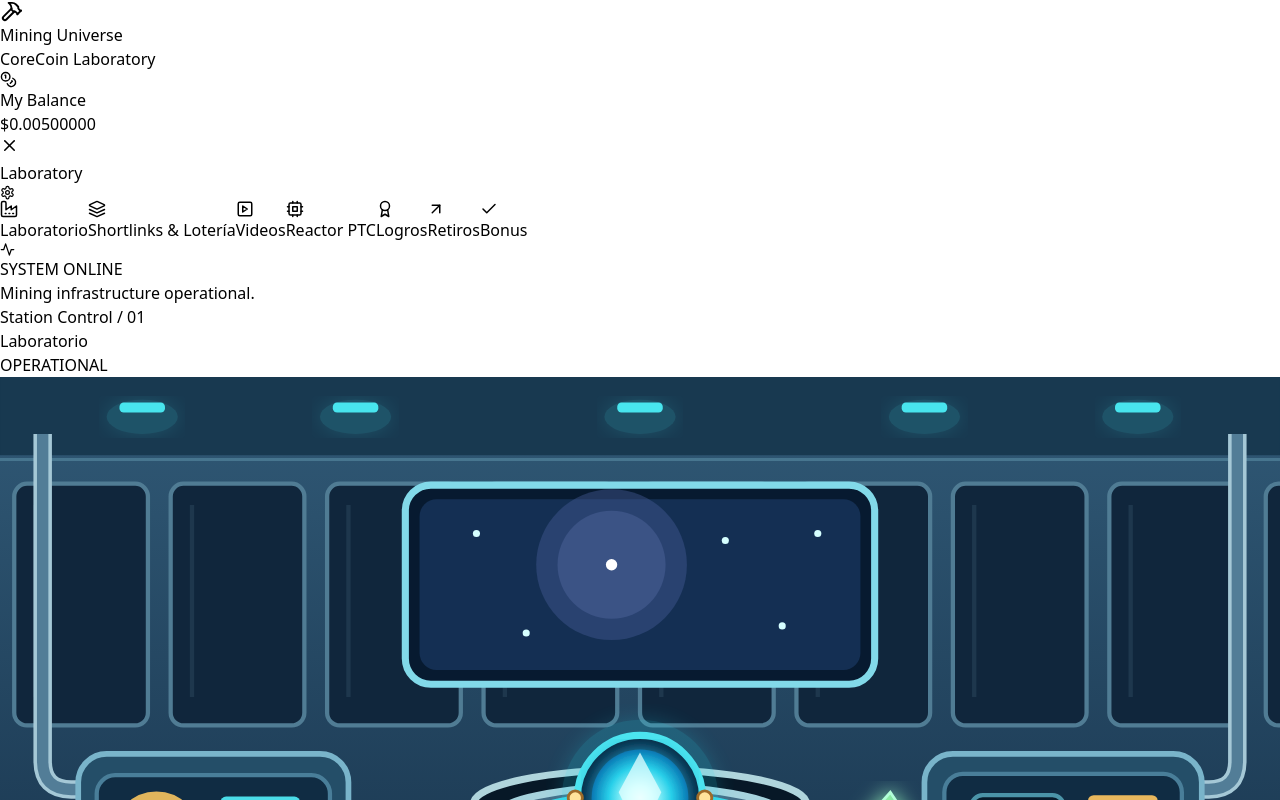
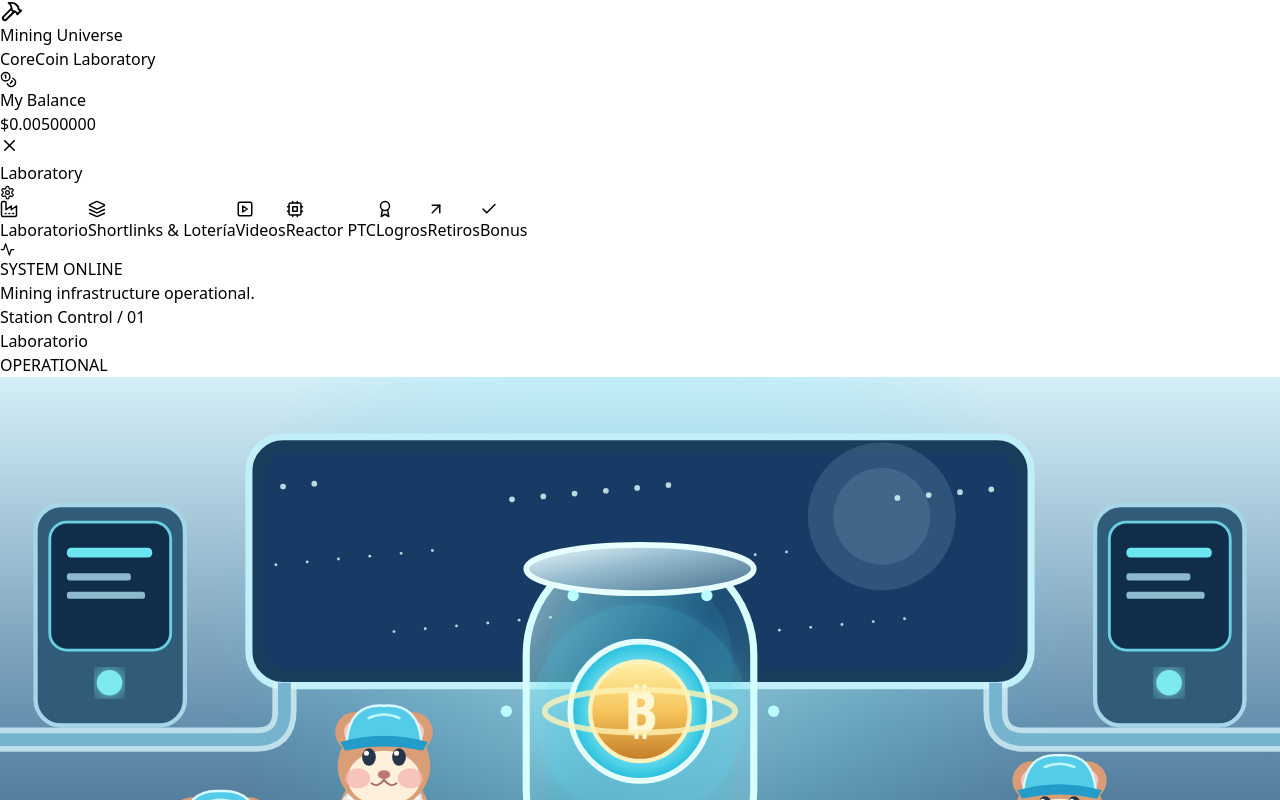
Before and after one commit to fcmadridcr-maker/LabCoin, a React (Vite) app: page / in a window 1280 px wide. Shown: the top 800 px of the page. Built offline with nearby package versions, Linux system fonts and the light colour scheme.

Commit message:
Update App.jsx

```diff
--- a/src/App.jsx
+++ b/src/App.jsx
@@ -37,321 +37,344 @@ const modules = [
 // ESCENARIO PRINCIPAL: LABORATORIO ILUSTRADO
 // ------------------------------------------------------
 
+
 function MiningLaboratory() {
   return (
-    <div className="relative w-full overflow-hidden rounded-[28px] border border-[#477d9b] bg-[#102b43] shadow-[0_15px_45px_rgba(0,0,0,.4)]">
-
+    <div className="relative w-full overflow-hidden rounded-[28px] border border-cyan-200/20 bg-[#10283e] shadow-[0_15px_45px_rgba(0,0,0,.35)]">
       <svg
         viewBox="0 0 900 510"
         className="block w-full h-auto"
         xmlns="http://www.w3.org/2000/svg"
         role="img"
-        aria-label="Laboratorio futurista de minería con reactor central y cristales"
+        aria-label="Laboratorio de minería con pequeños hámsteres ingenieros"
       >
         <defs>
-          <linearGradient id="wall" x1="0" y1="0" x2="0" y2="1">
-            <stop stopColor="#315a77" />
-            <stop offset="1" stopColor="#122b43" />
+          <linearGradient id="labWall" x2="0" y2="1">
+            <stop stopColor="#d5eff7" />
+            <stop offset=".48" stopColor="#648fae" />
+            <stop offset="1" stopColor="#193b59" />
           </linearGradient>
 
-          <linearGradient id="floor" x1="0" y1="0" x2="0" y2="1">
-            <stop stopColor="#254962" />
-            <stop offset="1" stopColor="#0b1d30" />
+          <linearGradient id="labFloor" x2="0" y2="1">
+            <stop stopColor="#477b98" />
+            <stop offset="1" stopColor="#10263e" />
           </linearGradient>
 
-          <linearGradient id="metal" x1="0" y1="0" x2="1" y2="1">
-            <stop stopColor="#b3d0d8" />
-            <stop offset=".35" stopColor="#567f98" />
-            <stop offset="1" stopColor="#203c57" />
+          <linearGradient id="labGlass" x2="1" y2="1">
+            <stop stopColor="#e6ffff" stopOpacity=".65" />
+            <stop offset=".5" stopColor="#58ddeb" stopOpacity=".12" />
+            <stop offset="1" stopColor="#b4f5ff" stopOpacity=".3" />
           </linearGradient>
 
-          <linearGradient id="goldMetal" x1="0" y1="0" x2="1" y2="1">
-            <stop stopColor="#ffe39a" />
-            <stop offset=".5" stopColor="#d99a35" />
-            <stop offset="1" stopColor="#88521c" />
+          <linearGradient id="labMetal" x2="1" y2="1">
+            <stop stopColor="#f1fbff" />
+            <stop offset=".45" stopColor="#91b8cb" />
+            <stop offset="1" stopColor="#456d89" />
           </linearGradient>
 
-          <linearGradient id="cyan" x1="0" y1="0" x2="0" y2="1">
-            <stop stopColor="#b7ffff" />
-            <stop offset=".4" stopColor="#39ddeb" />
-            <stop offset="1" stopColor="#087cae" />
+          <linearGradient id="labBlue" x2="0" y2="1">
+            <stop stopColor="#8df5ff" />
+            <stop offset=".5" stopColor="#29c5e7" />
+            <stop offset="1" stopColor="#0876ad" />
           </linearGradient>
 
-          <radialGradient id="core">
+          <linearGradient id="labGold" x2="0" y2="1">
+            <stop stopColor="#fff1a9" />
+            <stop offset=".5" stopColor="#f5c45b" />
+            <stop offset="1" stopColor="#c47c27" />
+          </linearGradient>
+
+          <radialGradient id="labCore">
             <stop stopColor="#ffffff" />
-            <stop offset=".25" stopColor="#b5ffff" />
-            <stop offset=".65" stopColor="#28cfe9" />
-            <stop offset="1" stopColor="#0878b4" />
+            <stop offset=".35" stopColor="#b9ffff" />
+            <stop offset="1" stopColor="#23bddd" />
           </radialGradient>
 
-          <linearGradient id="purpleCrystal" x1="0" y1="0" x2="1" y2="1">
-            <stop stopColor="#e8c5ff" />
-            <stop offset=".5" stopColor="#a46bff" />
-            <stop offset="1" stopColor="#5235ad" />
-          </linearGradient>
+          <radialGradient id="labLight">
+            <stop stopColor="#c6ffff" stopOpacity=".5" />
+            <stop offset="1" stopColor="#42d9f0" stopOpacity="0" />
+          </radialGradient>
 
-          <linearGradient id="greenCrystal" x1="0" y1="0" x2="1" y2="1">
-            <stop stopColor="#d3ffb5" />
-            <stop offset=".5" stopColor="#5bdc98" />
-            <stop offset="1" stopColor="#147d68" />
-          </linearGradient>
-
-          <filter id="glow">
-            <feGaussianBlur stdDeviation="7" result="blur" />
+          <filter id="labGlow">
+            <feGaussianBlur stdDeviation="6" result="blur" />
             <feMerge>
               <feMergeNode in="blur" />
               <feMergeNode in="SourceGraphic" />
             </feMerge>
           </filter>
 
-          <filter id="shadow">
-            <feGaussianBlur stdDeviation="8" />
+          <filter id="labSoftShadow">
+            <feGaussianBlur stdDeviation="9" />
           </filter>
+
+          {/* HÁMSTER INGENIERO */}
+          <g id="labHamster">
+            {/* Sombra */}
+            <ellipse cx="0" cy="130" rx="42" ry="8" fill="#061827" opacity=".3" />
+
+            {/* Orejas */}
+            <circle cx="-23" cy="28" r="16" fill="#d99c77" />
+            <circle cx="23" cy="28" r="16" fill="#d99c77" />
+            <circle cx="-23" cy="28" r="9" fill="#f5c5bc" />
+            <circle cx="23" cy="28" r="9" fill="#f5c5bc" />
+
+            {/* Cuerpo */}
+            <ellipse cx="0" cy="96" rx="37" ry="38" fill="#d99e76" />
+            <ellipse cx="0" cy="102" rx="29" ry="30" fill="#fff1df" />
+
+            {/* Bata */}
+            <path d="M-29 78 Q-42 91 -36 125 Q0 140 36 125 L29 78 Q0 64 -29 78Z"
+              fill="#f7fcff" stroke="#d3e9f1" strokeWidth="2" />
+            <path d="M-10 75 L0 94 L10 75 L6 116 L-6 116Z"
+              fill="#d8f0f6" />
+            <path d="M-10 76 L0 94 L10 76" fill="none" stroke="#b5dce9" strokeWidth="2" />
+
+            {/* Cabeza */}
+            <ellipse cx="0" cy="55" rx="37" ry="35" fill="#d99e76" />
+            <ellipse cx="0" cy="65" rx="29" ry="22" fill="#fff0dc" />
+
+            {/* Mejillas */}
+            <ellipse cx="-21" cy="65" rx="10" ry="8" fill="#f4b9b2" opacity=".8" />
+            <ellipse cx="21" cy="65" rx="10" ry="8" fill="#f4b9b2" opacity=".8" />
+
+            {/* Ojos */}
+            <ellipse cx="-12" cy="48" rx="5.5" ry="7" fill="#243449" />
+            <ellipse cx="12" cy="48" rx="5.5" ry="7" fill="#243449" />
+            <circle cx="-14" cy="45" r="2" fill="white" />
+            <circle cx="10" cy="45" r="2" fill="white" />
+
+            {/* Nariz y boca */}
+            <ellipse cx="0" cy="62" rx="5" ry="3.5" fill="#bd777c" />
+            <path d="M0 66 Q-5 73 -10 69 M0 66 Q5 73 10 69"
+              fill="none" stroke="#a86c68" strokeWidth="1.5" strokeLinecap="round" />
+
+            {/* Casco */}
+            <path d="M-30 37 Q-28 5 0 7 Q28 5 30 37 Q0 29 -30 37Z"
+              fill="#54cce9" stroke="#d9faff" strokeWidth="2" />
+            <path d="M-35 36 Q0 26 35 36 L31 43 Q0 36 -31 43Z"
+              fill="#249bc8" />
+            <path d="M-13 17 Q0 11 13 17" fill="none" stroke="#d9ffff" strokeWidth="2" opacity=".8" />
+
+            {/* Brazos y manos */}
+            <path d="M-28 87 Q-43 88 -40 105" fill="none" stroke="#f6e6d7" strokeWidth="11" strokeLinecap="round" />
+            <path d="M28 87 Q43 88 40 105" fill="none" stroke="#f6e6d7" strokeWidth="11" strokeLinecap="round" />
+            <circle cx="-40" cy="106" r="7" fill="#d99e76" />
+            <circle cx="40" cy="106" r="7" fill="#d99e76" />
+
+            {/* Botones de bata */}
+            <circle cx="0" cy="105" r="2" fill="#7ab6cb" />
+            <circle cx="0" cy="115" r="2" fill="#7ab6cb" />
+          </g>
         </defs>
 
-        {/* PAREDES DEL LABORATORIO */}
-        <rect width="900" height="510" fill="url(#wall)" />
+        {/* AMBIENTE */}
+        <rect width="900" height="510" fill="url(#labWall)" />
 
-        {/* Paneles arquitectónicos */}
-        <path d="M0 0 H900 V55 H0Z" fill="#183950" />
-        <path d="M0 58 H900" stroke="#77b3c8" strokeWidth="2" opacity=".35" />
+        <circle cx="450" cy="180" r="300" fill="url(#labLight)" />
 
-        {Array.from({ length: 9 }, (_, i) => (
+        {/* VENTANA PANORÁMICA */}
+        <rect x="175" y="42" width="550" height="175" rx="24"
+          fill="#183d5d" stroke="#c0eff7" strokeWidth="5" />
+
+        <rect x="186" y="53" width="528" height="153" rx="17"
+          fill="#173b64" />
+
+        <circle cx="620" cy="98" r="52" fill="#8eb8d2" opacity=".2" />
+        <circle cx="620" cy="98" r="34" fill="#c1eaff" opacity=".12" />
+
+        {Array.from({ length: 34 }, (_, i) => (
+          <circle
+            key={i}
+            cx={(i * 83 + 31) % 520 + 190}
+            cy={(i * 47 + 17) % 140 + 58}
+            r={i % 3 === 0 ? 2 : 1}
+            fill="#e5ffff"
+            opacity=".8"
+          />
+        ))}
+
+        {/* PANELES LATERALES */}
+        {[25, 770].map((x, i) => (
           <g key={i}>
-            <rect
-              x={i * 110 + 10}
-              y="75"
-              width="94"
-              height="170"
-              rx="9"
-              fill="#10263c"
-              stroke="#507c94"
-              strokeWidth="3"
-            />
-            <path
-              d={`M${i * 110 + 25} 90 V225`}
-              stroke="#81b5c9"
-              opacity=".12"
-              strokeWidth="3"
-            />
+            <rect x={x} y="90" width="105" height="155" rx="18"
+              fill="#315c79" stroke="#a6d7e8" strokeWidth="3" />
+            <rect x={x + 10} y="102" width="85" height="90" rx="12"
+              fill="#102e49" stroke="#69cfe3" strokeWidth="2" />
+            <rect x={x + 22} y="120" width="60" height="7" rx="3" fill="#6be6f1" />
+            <rect x={x + 22} y="138" width="45" height="5" rx="2" fill="#8cb9ce" />
+            <rect x={x + 22} y="151" width="55" height="5" rx="2" fill="#8cb9ce" />
+            <circle cx={x + 52} cy="215" r="9" fill="#7deaf1" filter="url(#labGlow)" />
           </g>
         ))}
 
-        {/* VENTANA CENTRAL */}
-        <rect x="285" y="76" width="330" height="140" rx="18"
-          fill="#071a30" stroke="#82d9e9" strokeWidth="5" />
+        {/* TUBERÍAS */}
+        <path d="M0 255 H180 Q200 255 200 235 V215"
+          fill="none" stroke="#d5f4fa" strokeWidth="17" opacity=".8" />
+        <path d="M0 255 H180 Q200 255 200 235 V215"
+          fill="none" stroke="#76b3ce" strokeWidth="9" />
 
-        <rect x="295" y="86" width="310" height="120" rx="12"
-          fill="#142f53" />
+        <path d="M900 255 H720 Q700 255 700 235 V215"
+          fill="none" stroke="#d5f4fa" strokeWidth="17" opacity=".8" />
+        <path d="M900 255 H720 Q700 255 700 235 V215"
+          fill="none" stroke="#76b3ce" strokeWidth="9" />
 
-        {/* Espacio exterior */}
-        <circle cx="430" cy="132" r="53" fill="#435a92" opacity=".45" />
-        <circle cx="430" cy="132" r="38" fill="#7184c2" opacity=".25" />
-        <circle cx="430" cy="132" r="4" fill="white" />
+        {/* REACTOR CENTRAL */}
+        <ellipse cx="450" cy="418" rx="175" ry="28"
+          fill="#061726" opacity=".35" filter="url(#labSoftShadow)" />
 
-        {[[335,110],[510,115],[550,175],[370,180],[575,110]].map(([x,y],i) => (
-          <circle key={i} cx={x} cy={y} r="2.5" fill="#d6ffff" />
+        <rect x="315" y="350" width="270" height="75" rx="25"
+          fill="url(#labMetal)" stroke="#e0faff" strokeWidth="4" />
+
+        <rect x="330" y="362" width="240" height="48" rx="17"
+          fill="#214965" stroke="#78c9de" strokeWidth="3" />
+
+        <rect x="355" y="382" width="190" height="9" rx="4"
+          fill="url(#labBlue)" filter="url(#labGlow)" />
+
+        <rect x="370" y="120" width="160" height="245" rx="75"
+          fill="url(#labGlass)" stroke="#d7ffff" strokeWidth="5" />
+
+        <rect x="385" y="135" width="130" height="210" rx="62"
+          fill="#32c9e5" opacity=".10" />
+
+        <ellipse cx="450" cy="135" rx="80" ry="17"
+          fill="url(#labMetal)" stroke="#e8ffff" strokeWidth="4" />
+
+        <ellipse cx="450" cy="345" rx="80" ry="17"
+          fill="url(#labMetal)" stroke="#e8ffff" strokeWidth="4" />
+
+        <circle cx="450" cy="235" r="75"
+          fill="#62eaff" opacity=".16" filter="url(#labGlow)" />
+
+        <circle cx="450" cy="235" r="49"
+          fill="url(#labCore)" stroke="#e5ffff" strokeWidth="4" />
+
+        <circle cx="450" cy="235" r="35"
+          fill="url(#labGold)" stroke="#fff1bb" strokeWidth="3" />
+
+        <text x="450" y="250" textAnchor="middle"
+          fontSize="42" fontWeight="bold" fill="#fff8d5">₿</text>
+
+        <ellipse cx="450" cy="235" rx="67" ry="15"
+          fill="none" stroke="#fff3b6" strokeWidth="4" opacity=".8" />
+
+        {/* DETALLES DEL REACTOR */}
+        {[0, 1, 2, 3, 4, 5].map((i) => (
+          <circle key={i}
+            cx={450 + Math.cos(i * Math.PI / 3) * 94}
+            cy={235 + Math.sin(i * Math.PI / 3) * 94}
+            r="4" fill="#b9ffff" />
         ))}
 
-        {/* CONDUCTOS SUPERIORES */}
-        <path d="M30 40 V270 Q30 290 50 290 H165"
-          fill="none" stroke="#a5c8d6" strokeWidth="13" />
-        <path d="M30 40 V270 Q30 290 50 290 H165"
-          fill="none" stroke="#527d97" strokeWidth="8" />
+        {/* MÁQUINAS LATERALES */}
+        <g>
+          <rect x="65" y="320" width="160" height="92" rx="22"
+            fill="url(#labMetal)" stroke="#d8f7ff" strokeWidth="3" />
+          <rect x="80" y="333" width="130" height="62" rx="15"
+            fill="#183c58" />
+          <circle cx="111" cy="364" r="19" fill="#0b253e"
+            stroke="#7deaf2" strokeWidth="4" />
+          <circle cx="111" cy="364" r="10" fill="url(#labCore)" />
+          <rect x="145" y="347" width="47" height="7" rx="3" fill="#7deaf2" />
+          <rect x="145" y="363" width="35" height="5" rx="2" fill="#a7c9d9" />
+          <rect x="145" y="376" width="42" height="5" rx="2" fill="#a7c9d9" />
+        </g>
 
-        <path d="M870 40 V270 Q870 290 850 290 H735"
-          fill="none" stroke="#a5c8d6" strokeWidth="13" />
-        <path d="M870 40 V270 Q870 290 850 290 H735"
-          fill="none" stroke="#527d97" strokeWidth="8" />
+        <g>
+          <rect x="675" y="320" width="160" height="92" rx="22"
+            fill="url(#labMetal)" stroke="#d8f7ff" strokeWidth="3" />
+          <rect x="690" y="333" width="130" height="62" rx="15"
+            fill="#183c58" />
+          <circle cx="721" cy="364" r="19" fill="#0b253e"
+            stroke="#7deaf2" strokeWidth="4" />
+          <circle cx="721" cy="364" r="10" fill="url(#labCore)" />
+          <rect x="755" y="347" width="47" height="7" rx="3" fill="#7deaf2" />
+          <rect x="755" y="363" width="35" height="5" rx="2" fill="#a7c9d9" />
+          <rect x="755" y="376" width="42" height="5" rx="2" fill="#a7c9d9" />
+        </g>
 
-        {/* LUCES */}
-        {[100,250,450,650,800].map((x,i) => (
+        {/* CINTA TRANSPORTADORA */}
+        <path d="M520 390 H870" stroke="#244d6b" strokeWidth="28" strokeLinecap="round" />
+        <path d="M520 379 H870" stroke="#d0f4fa" strokeWidth="5" opacity=".8" />
+        <path d="M520 401 H870" stroke="#5e9bb8" strokeWidth="5" />
+
+        {[550, 610, 670, 730, 790, 850].map((x, i) => (
+          <circle key={i} cx={x} cy="390" r="8"
+            fill="url(#labMetal)" stroke="#d9faff" strokeWidth="2" />
+        ))}
+
+        {/* MONEDAS */}
+        {[570, 630, 690, 750, 810].map((x, i) => (
           <g key={i}>
-            <rect x={x-16} y="18" width="32" height="7" rx="3" fill="#49e5ee" />
-            <ellipse cx={x} cy="28" rx="25" ry="12" fill="#45e8f1" opacity=".15" filter="url(#glow)" />
+            <ellipse cx={x} cy={365 - (i % 2) * 9} rx="15" ry="5"
+              fill="#a56c24" />
+            <ellipse cx={x} cy={360 - (i % 2) * 9} rx="15" ry="6"
+              fill="url(#labGold)" stroke="#fff1b4" strokeWidth="2" />
+            <text x={x} y={364 - (i % 2) * 9} textAnchor="middle"
+              fontSize="10" fontWeight="bold" fill="#a66a20">₿</text>
           </g>
         ))}
 
-        {/* MÁQUINA LATERAL IZQUIERDA */}
-        <g>
-          <ellipse cx="150" cy="380" rx="100" ry="24" fill="#061727" opacity=".6" />
-
-          <rect x="55" y="265" width="190" height="112" rx="20"
-            fill="#244e68" stroke="#79b4ca" strokeWidth="4" />
-
-          <rect x="68" y="280" width="164" height="82" rx="13"
-            fill="#102c43" stroke="#497e99" strokeWidth="3" />
-
-          <circle cx="110" cy="322" r="27"
-            fill="#0b1b2b" stroke="#e0b55c" strokeWidth="7" />
-
-          <circle cx="110" cy="322" r="17"
-            fill="url(#core)" />
-
-          <rect x="155" y="295" width="56" height="10" rx="4" fill="#4bdce8" />
-          <rect x="155" y="315" width="42" height="7" rx="3" fill="#7eacc0" />
-          <rect x="155" y="331" width="52" height="7" rx="3" fill="#7eacc0" />
-
-          <rect x="78" y="370" width="144" height="18" rx="6"
-            fill="url(#metal)" />
-
-          <circle cx="90" cy="385" r="5" fill="#f7c66a" />
-          <circle cx="210" cy="385" r="5" fill="#f7c66a" />
+        {/* HÁMSTER 1: SUPERVISOR */}
+        <g transform="translate(270 225) scale(.88)">
+          <use href="#labHamster" />
+          <rect x="-24" y="90" width="48" height="27" rx="5"
+            fill="#173d5c" stroke="#a6eff5" strokeWidth="2" />
+          <rect x="-19" y="95" width="38" height="16" rx="3"
+            fill="#4bd8ee" />
+          <path d="M-15 106 L-5 100 L2 104 L12 98"
+            fill="none" stroke="#ffffff" strokeWidth="2" />
         </g>
 
-        {/* MÁQUINA LATERAL DERECHA */}
-        <g>
-          <ellipse cx="750" cy="380" rx="105" ry="24" fill="#061727" opacity=".6" />
-
-          <rect x="650" y="265" width="195" height="112" rx="20"
-            fill="#244e68" stroke="#79b4ca" strokeWidth="4" />
-
-          <rect x="664" y="279" width="167" height="84" rx="13"
-            fill="#102c43" stroke="#497e99" strokeWidth="3" />
-
-          <rect x="683" y="294" width="65" height="55" rx="8"
-            fill="#071b2b" stroke="#4b94a8" strokeWidth="3" />
-
-          <path d="M692 337 L708 309 L722 330 L736 302"
-            fill="none" stroke="#4ce6d9" strokeWidth="4" />
-
-          <rect x="765" y="294" width="49" height="10" rx="4" fill="#e9b85d" />
-          <rect x="765" y="314" width="38" height="7" rx="3" fill="#7eacc0" />
-          <rect x="765" y="330" width="48" height="7" rx="3" fill="#7eacc0" />
-
-          <rect x="675" y="370" width="145" height="18" rx="6"
-            fill="url(#metal)" />
+        {/* HÁMSTER 2: OPERARIO */}
+        <g transform="translate(155 285) scale(.88)">
+          <use href="#labHamster" />
+          <path d="M-37 112 Q-55 108 -58 90"
+            fill="none" stroke="#d99e76" strokeWidth="8" strokeLinecap="round" />
         </g>
 
-        {/* CRISTALES IZQUIERDOS */}
-        <g filter="url(#glow)">
-          <path d="M255 370 L265 325 L280 305 L294 325 L306 370Z"
-            fill="url(#purpleCrystal)" stroke="#e4c5ff" strokeWidth="2" />
-          <path d="M265 325 L280 305 L280 360 L255 370Z"
-            fill="#e8c5ff" opacity=".45" />
-
-          <path d="M300 370 L310 337 L324 322 L337 339 L344 370Z"
-            fill="url(#greenCrystal)" stroke="#a8ffd6" strokeWidth="2" />
+        {/* HÁMSTER 3: TRANSPORTISTA */}
+        <g transform="translate(745 260) scale(.85)">
+          <use href="#labHamster" />
+          <path d="M-30 92 L-49 108" stroke="#d99e76"
+            strokeWidth="8" strokeLinecap="round" />
         </g>
 
-        {/* CRISTALES DERECHOS */}
-        <g filter="url(#glow)">
-          <path d="M595 370 L610 310 L626 292 L642 316 L650 370Z"
-            fill="url(#greenCrystal)" stroke="#b3ffda" strokeWidth="2" />
-
-          <path d="M625 370 L643 335 L660 315 L676 342 L683 370Z"
-            fill="url(#purpleCrystal)" stroke="#dfc5ff" strokeWidth="2" />
+        {/* CRISTALES DECORATIVOS */}
+        <g>
+          <path d="M20 420 L35 365 L50 420Z"
+            fill="#8deaff" stroke="#d9ffff" strokeWidth="2" />
+          <path d="M45 420 L62 382 L80 420Z"
+            fill="#4bc9ee" stroke="#c8faff" strokeWidth="2" />
+          <path d="M840 420 L860 360 L880 420Z"
+            fill="#8deaff" stroke="#d9ffff" strokeWidth="2" />
         </g>
 
-        {/* REACTOR CENTRAL - SOMBRA */}
-        <ellipse cx="450" cy="420" rx="170" ry="35"
-          fill="#020b16" opacity=".7" filter="url(#shadow)" />
+        {/* SUELO */}
+        <rect x="0" y="430" width="900" height="80" fill="url(#labFloor)" />
+        <path d="M0 430 H900" stroke="#c8faff" strokeWidth="3" opacity=".65" />
 
-        {/* BASE DEL REACTOR */}
-        <path d="M340 385 H560 L585 430 H315Z"
-          fill="#254c65" stroke="#8bc4d3" strokeWidth="4" />
-
-        <path d="M360 398 H540 L550 418 H350Z"
-          fill="#10283c" />
-
-        <rect x="372" y="421" width="156" height="17" rx="7"
-          fill="url(#goldMetal)" />
-
-        <rect x="390" y="426" width="120" height="5" rx="2"
-          fill="#fff1b8" opacity=".8" />
-
-        {/* SOPORTES DEL REACTOR */}
-        {[345,540].map((x,i) => (
-          <g key={i}>
-            <rect x={x} y="310" width="24" height="88" rx="8"
-              fill="url(#metal)" stroke="#8bb6c9" strokeWidth="2" />
-            <rect x={x+5} y="325" width="14" height="52" rx="4"
-              fill="#35d8e8" opacity=".7" />
-          </g>
+        {[100, 300, 500, 700].map((x, i) => (
+          <path key={i} d={`M${x} 450 L${x + 40} 450 L${x + 70} 510`}
+            stroke="#75cde1" strokeWidth="2" opacity=".25" fill="none" />
         ))}
 
-        {/* REACTOR PRINCIPAL */}
-        <g>
-          <ellipse cx="450" cy="300" rx="117" ry="24"
-            fill="#071827" stroke="#b0d5dc" strokeWidth="5" />
-
-          <path d="M333 300 V370 Q333 396 450 396 Q567 396 567 370 V300Z"
-            fill="url(#metal)" stroke="#b5d9e0" strokeWidth="5" />
-
-          <path d="M345 308 V367 Q345 383 450 383 Q555 383 555 367 V308Z"
-            fill="#18364d" stroke="#6b9aaf" strokeWidth="3" />
-
-          <ellipse cx="450" cy="310" rx="103" ry="22"
-            fill="#456d86" stroke="#a6d3dd" strokeWidth="5" />
-
-          <ellipse cx="450" cy="308" rx="78" ry="15"
-            fill="#071b30" stroke="#39d8e8" strokeWidth="3" />
-
-          {/* Núcleo energético */}
-          <circle cx="450" cy="296" r="55"
-            fill="#22d5e8" opacity=".2" filter="url(#glow)" />
-
-          <circle cx="450" cy="296" r="44"
-            fill="#0a263e" stroke="#4be4ef" strokeWidth="5" />
-
-          <circle cx="450" cy="296" r="34"
-            fill="url(#core)" filter="url(#glow)" />
-
-          <path d="M450 264 L465 292 L450 323 L435 292Z"
-            fill="#e5ffff" opacity=".75" />
-
-          {/* Detalles de reactor */}
-          {[0,1,2,3,4,5].map((i) => (
-            <circle
-              key={i}
-              cx={450 + Math.cos(i * Math.PI / 3) * 91}
-              cy={309 + Math.sin(i * Math.PI / 3) * 15}
-              r="5"
-              fill="#ffe39a"
-              stroke="#9e6b28"
-              strokeWidth="2"
-            />
-          ))}
-
-          {/* Indicadores frontales */}
-          <rect x="376" y="352" width="148" height="21" rx="7"
-            fill="#0a1b2d" stroke="#6c9db0" strokeWidth="2" />
-
-          <rect x="389" y="359" width="35" height="7" rx="3" fill="#43e1e8" />
-          <rect x="431" y="359" width="35" height="7" rx="3" fill="#5ee3a3" />
-          <rect x="473" y="359" width="35" height="7" rx="3" fill="#e9bd63" />
-
-        </g>
-
-        {/* PLATAFORMA INFERIOR */}
-        <path d="M0 440 H900 V510 H0Z" fill="url(#floor)" />
-        <path d="M0 440 H900" stroke="#65b4c9" strokeWidth="4" opacity=".5" />
-
-        <path d="M40 460 H860" stroke="#4a829a" strokeWidth="2" opacity=".4" />
-
-        {/* PANELES DEL SUELO */}
-        {[100,300,500,700].map((x,i) => (
-          <g key={i}>
-            <path d={`M${x} 455 L${x+35} 455 L${x+60} 510 L${x-25} 510Z`}
-              fill="#24475d" opacity=".65" />
-            <path d={`M${x} 470 H${x+20}`}
-              stroke="#4bdde8" strokeWidth="3" />
-          </g>
-        ))}
-
-        {/* DETALLES LUMINOSOS */}
-        <circle cx="450" cy="450" r="5" fill="#f7d17a" />
-        <circle cx="450" cy="450" r="16" stroke="#e4b65b" fill="none" opacity=".5" />
-
+        {/* IDENTIFICACIÓN */}
+        <rect x="350" y="446" width="200" height="34" rx="12"
+          fill="#123450" stroke="#9ceefa" strokeWidth="2" />
+        <text x="450" y="468" textAnchor="middle"
+          fontSize="14" fontWeight="bold" fill="#c8faff">
+          LABCOIN MINING
+        </text>
       </svg>
 
       {/* ETIQUETA SUPERIOR */}
       <div className="absolute top-3 left-3 md:top-5 md:left-5">
-        <div className="px-3 py-2 rounded-xl bg-[#071a2d]/85 border border-cyan-300/30 backdrop-blur-md">
-          <p className="text-[8px] md:text-[10px] font-black text-cyan-300 tracking-[.2em]">
-            MINING CHAMBER
+        <div className="px-3 py-2 rounded-xl bg-[#102d45]/85 border border-cyan-100/40 backdrop-blur-md shadow-lg">
+          <p className="text-[8px] md:text-[10px] font-black text-cyan-100 tracking-[.2em]">
+            HAMSTER MINING LAB
           </p>
-          <p className="text-[8px] text-slate-300 mt-1">
+          <p className="text-[8px] text-slate-200 mt-1">
             CORE REACTOR 01
           </p>
         </div>
@@ -359,14 +382,13 @@ function MiningLaboratory() {
 
       {/* ESTADO */}
       <div className="absolute top-3 right-3 md:top-5 md:right-5">
-        <div className="flex items-center gap-2 px-3 py-2 rounded-full bg-[#071a2d]/85 border border-emerald-400/30">
-          <span className="w-2 h-2 rounded-full bg-emerald-400 animate-pulse" />
-          <span className="text-[8px] md:text-[10px] font-bold text-emerald-300">
+        <div className="flex items-center gap-2 px-3 py-2 rounded-full bg-[#102d45]/85 border border-emerald-200/40 shadow-lg">
+          <span className="w-2 h-2 rounded-full bg-emerald-300 animate-pulse" />
+          <span className="text-[8px] md:text-[10px] font-bold text-emerald-100">
             REACTOR ONLINE
           </span>
         </div>
       </div>
-
     </div>
   );
 }
```
